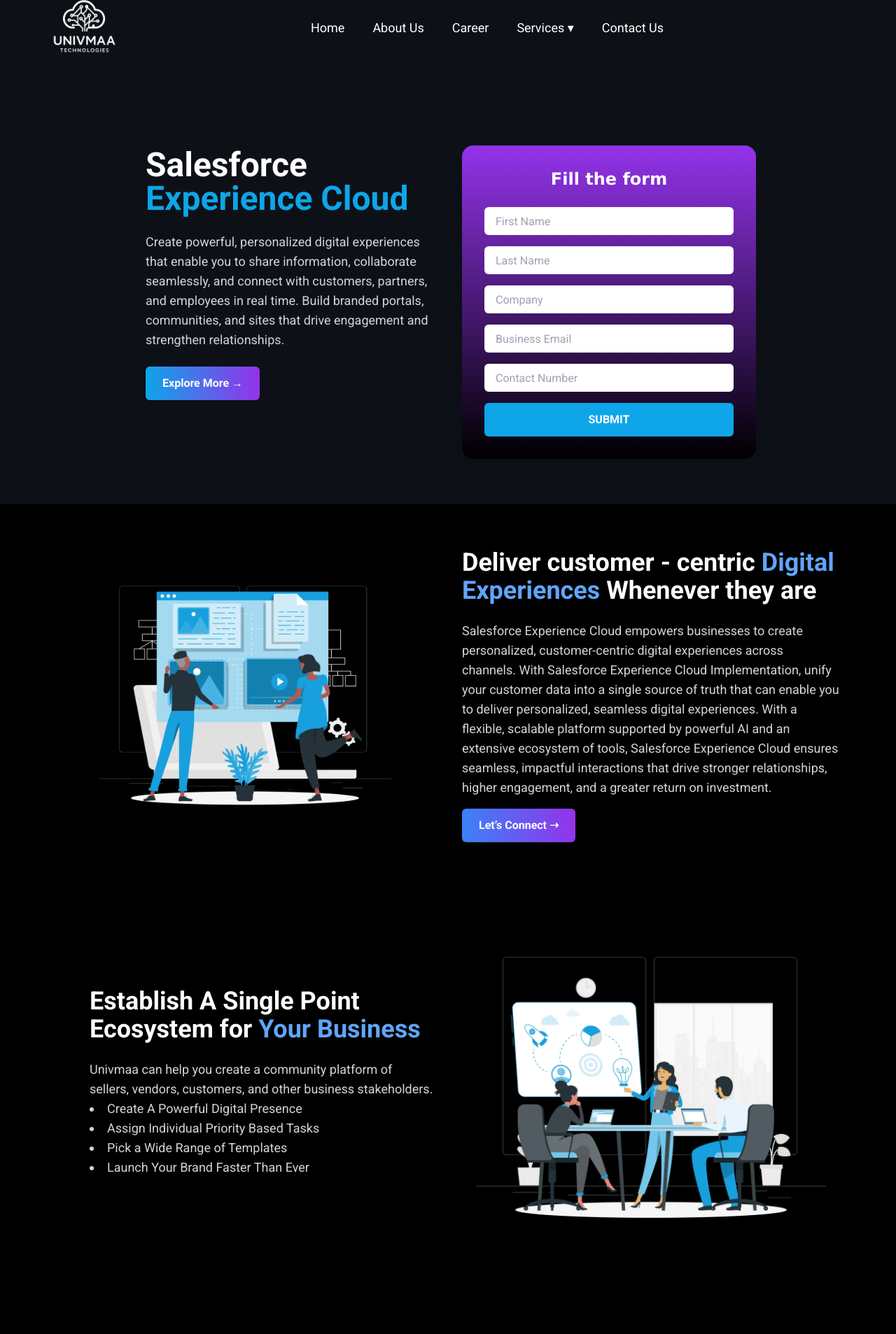
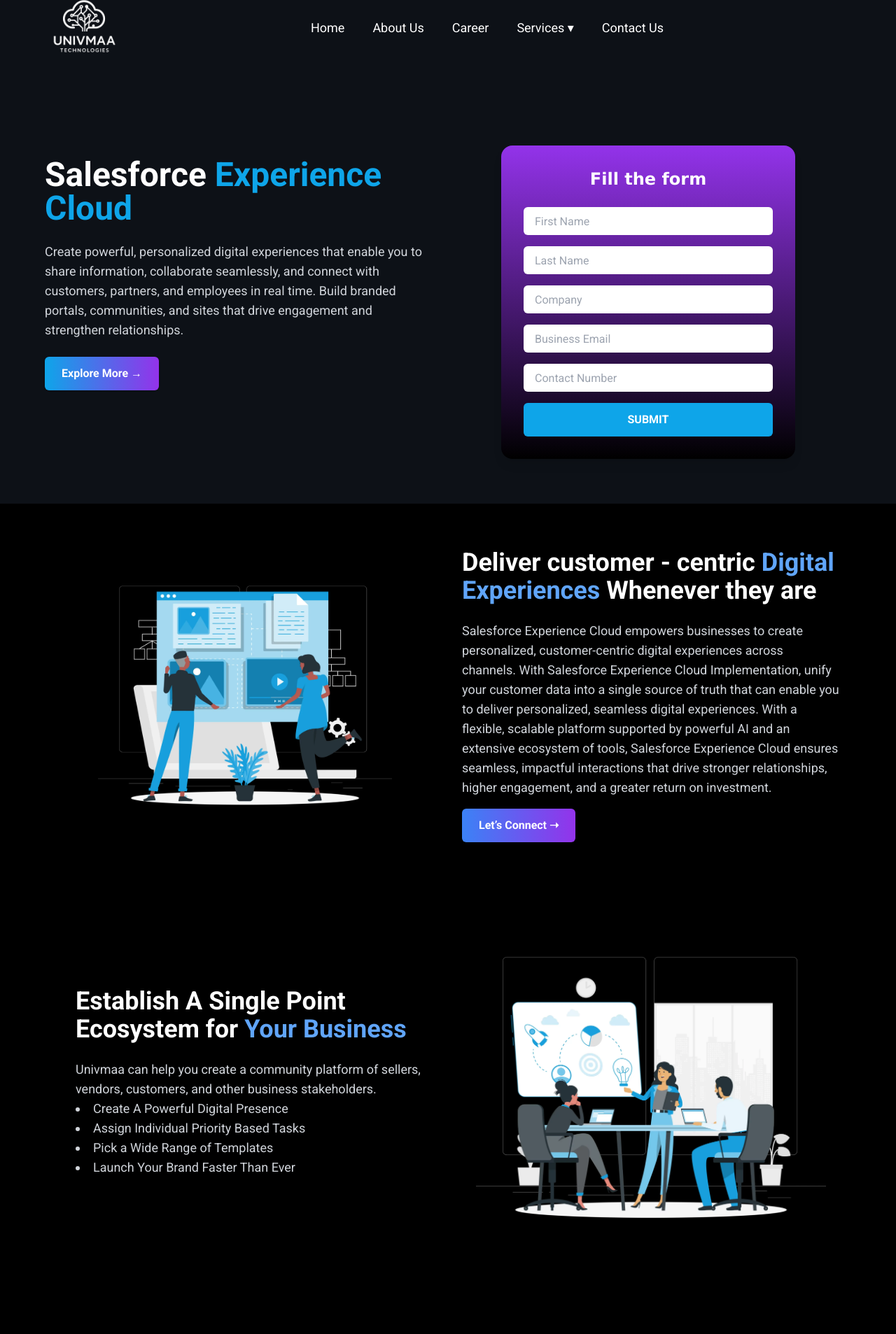
Before and after one commit to univmaa-admin/Univmaa, a React (Vite) app: page /experiencecloud in a window 1280 px wide. Shown: the top 1907 px of the page at 70% size. Built offline with nearby package versions, Linux system fonts and the light colour scheme.

Commit message:
Update ExperienceCloudPage.jsx

```diff
--- a/src/components/ServiceDropdown/ExperienceCloudPage.jsx
+++ b/src/components/ServiceDropdown/ExperienceCloudPage.jsx
@@ -45,7 +45,7 @@
     <>
       <Navbar />
       {/* ========================== Section 1 ========================== */}
-      <section className="bg-[#0D1117] pt-32 text-white px-6 md:px-52 py-16 grid md:grid-cols-2 gap-10 items-center relative">
+      <section className="bg-[#0D1117] pt-32 text-white px-6 md:px-16 md:pr-20 py-16 grid md:grid-cols-2 gap-10 items-center relative">
         {/* Left Content */}
         <ServiceDyanamic serviceKey="experience-cloud" />
         {/* Right Form */}
@@ -105,7 +105,7 @@
 
       {/* ========================== Section 3 ========================== */}
       <motion.section
-        className="bg-black text-white px-6 md:px-20 py-16 grid md:grid-cols-2 gap-10 items-center"
+        className="bg-black text-white  md:px-20 py-16 grid md:grid-cols-2 gap-10 items-center"
         initial="hidden"
         whileInView="visible"
         viewport={{ once: true }}
@@ -115,7 +115,7 @@
         <motion.div
           variants={fadeInUp}
           transition={{ duration: 0.8 }}
-          className="ps-12"
+          className="ps-7"
         >
           <h2 className="text-4xl md:text-4xl font-bold mb-6">
             Establish A Single Point Ecosystem for{" "}
```
